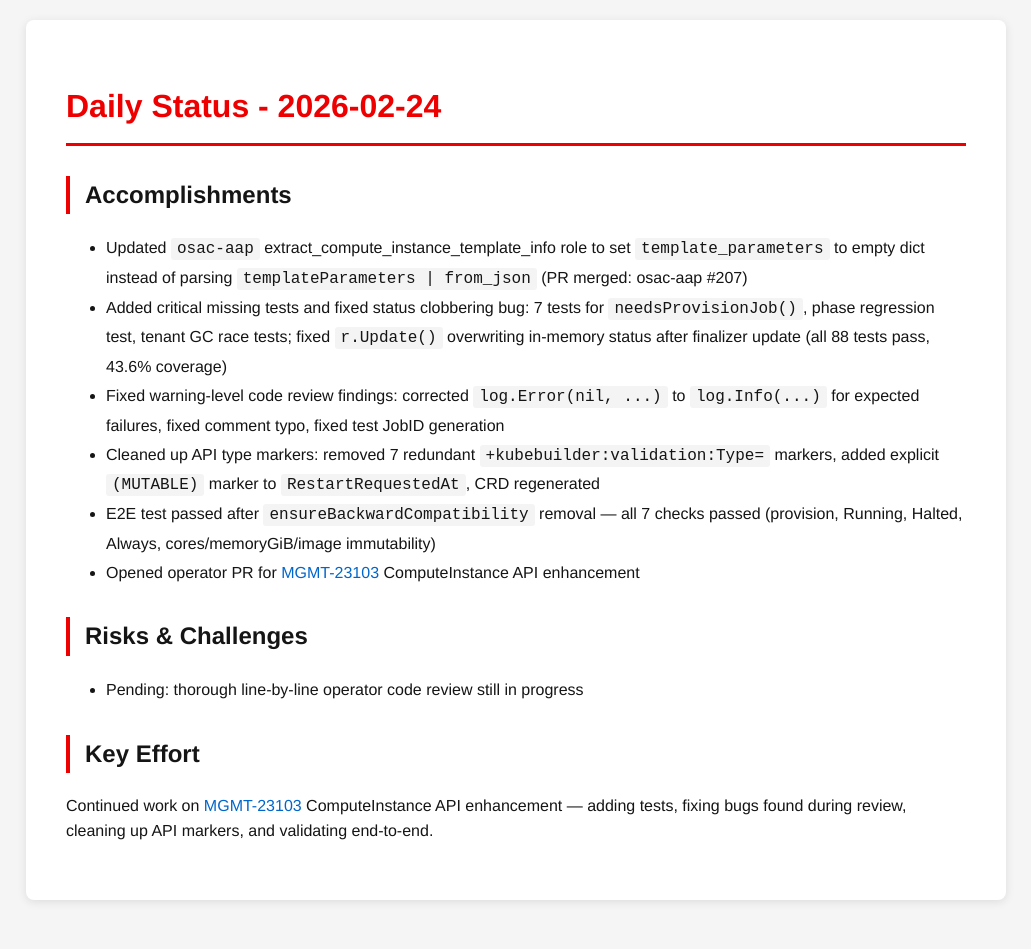
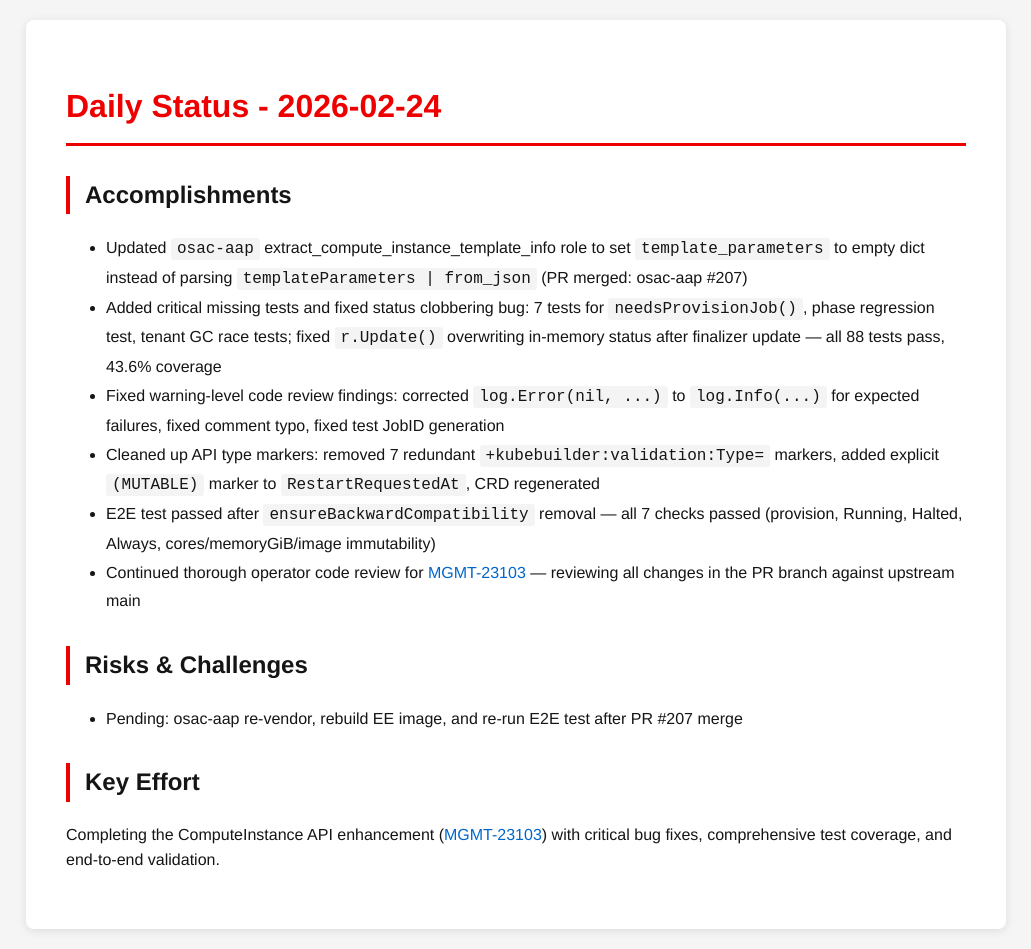
Before and after one commit to tzvatot/daily-status, a Jekyll site: the page built from 2026-02-24.md, in a window 1280 px wide. Shown: the whole page, without its empty margins (124-1155 px from the left). Built offline with Jekyll 4.4.1, drawn with Linux system fonts in a browser that asks for light colours; before the commit the page ends 920 px from its top, so only the background shows below that.

Commit message:
Daily status update - 2026-02-24

```diff
--- a/2026-02-24.md
+++ b/2026-02-24.md
@@ -8,14 +8,14 @@ date: 2026-02-24
 
 ## Accomplishments
 - Updated `osac-aap` extract_compute_instance_template_info role to set `template_parameters` to empty dict instead of parsing `templateParameters | from_json` (PR merged: osac-aap #207)
-- Added critical missing tests and fixed status clobbering bug: 7 tests for `needsProvisionJob()`, phase regression test, tenant GC race tests; fixed `r.Update()` overwriting in-memory status after finalizer update (all 88 tests pass, 43.6% coverage)
+- Added critical missing tests and fixed status clobbering bug: 7 tests for `needsProvisionJob()`, phase regression test, tenant GC race tests; fixed `r.Update()` overwriting in-memory status after finalizer update — all 88 tests pass, 43.6% coverage
 - Fixed warning-level code review findings: corrected `log.Error(nil, ...)` to `log.Info(...)` for expected failures, fixed comment typo, fixed test JobID generation
 - Cleaned up API type markers: removed 7 redundant `+kubebuilder:validation:Type=` markers, added explicit `(MUTABLE)` marker to `RestartRequestedAt`, CRD regenerated
 - E2E test passed after `ensureBackwardCompatibility` removal — all 7 checks passed (provision, Running, Halted, Always, cores/memoryGiB/image immutability)
-- Opened operator PR for [MGMT-23103](https://issues.redhat.com/browse/MGMT-23103) ComputeInstance API enhancement
+- Continued thorough operator code review for [MGMT-23103](https://issues.redhat.com/browse/MGMT-23103) — reviewing all changes in the PR branch against upstream main
 
 ## Risks & Challenges
-- Pending: thorough line-by-line operator code review still in progress
+- Pending: osac-aap re-vendor, rebuild EE image, and re-run E2E test after PR #207 merge
 
 ## Key Effort
-Continued work on [MGMT-23103](https://issues.redhat.com/browse/MGMT-23103) ComputeInstance API enhancement — adding tests, fixing bugs found during review, cleaning up API markers, and validating end-to-end.
+Completing the ComputeInstance API enhancement ([MGMT-23103](https://issues.redhat.com/browse/MGMT-23103)) with critical bug fixes, comprehensive test coverage, and end-to-end validation.
```
